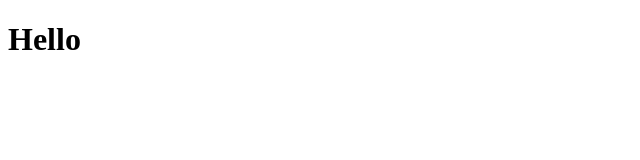
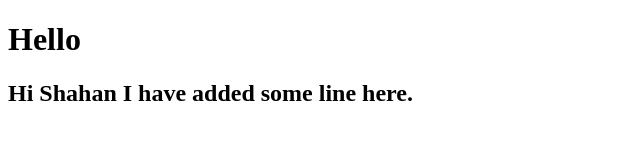
Before and after one commit to Dangigoma/Html.demo, a plain HTML site: page index.html in a window 1280 px wide. Shown: the whole page, without its empty margins (0-640 px from the left). Drawn offline with Linux system fonts and the light colour scheme.

Commit message:
added file

```diff
--- a/index.html
+++ b/index.html
@@ -8,5 +8,6 @@
 </head>
 <body>
     <h1>Hello</h1>
+    <h2>Hi Shahan I have added some line here.</h2>
 </body>
 </html>
```
